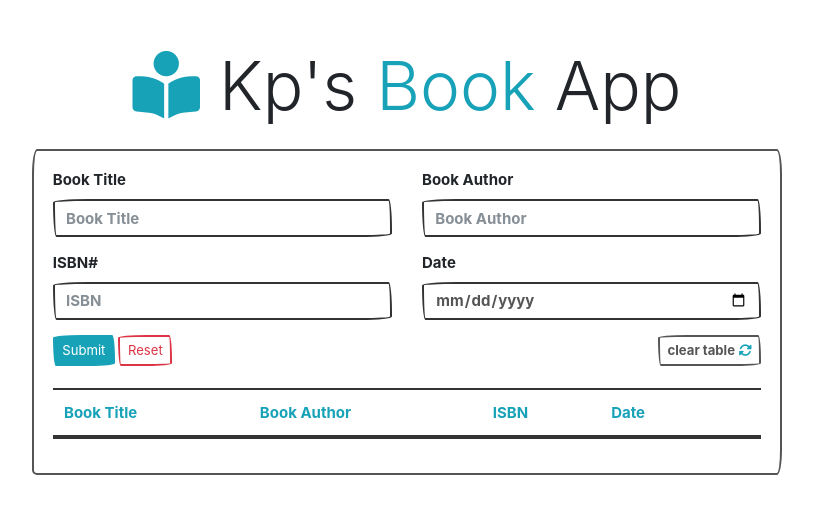
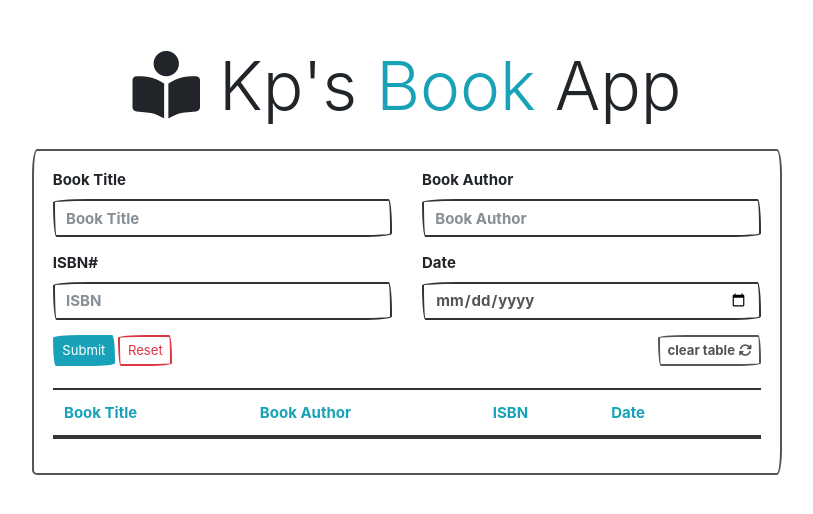
Before and after one commit to pavankpdev/BookApp, a plain HTML site: page index.html in a window 1280 px wide. Shown: the whole page, without its empty margins (233-1046 px from the left). Drawn offline with nearby package versions, Linux system fonts and the light colour scheme; a web font is replaced by a local one.

Commit message:
basic styling

```diff
--- a/css/style.css
+++ b/css/style.css
@@ -8,10 +8,14 @@
 .display-3 span {
   color: #17a2b8;
 }
+.fa-sync-alt {
+  color: #555555;
+}
+.btn-outline-secondary:hover .fa-sync-alt {
+  color: #ffffff;
+  transform: rotate(20deg);
+}
 
-.fas {
-  color: #17a2b8;
-}
 th {
   color: #17a2b8;
 }
```
